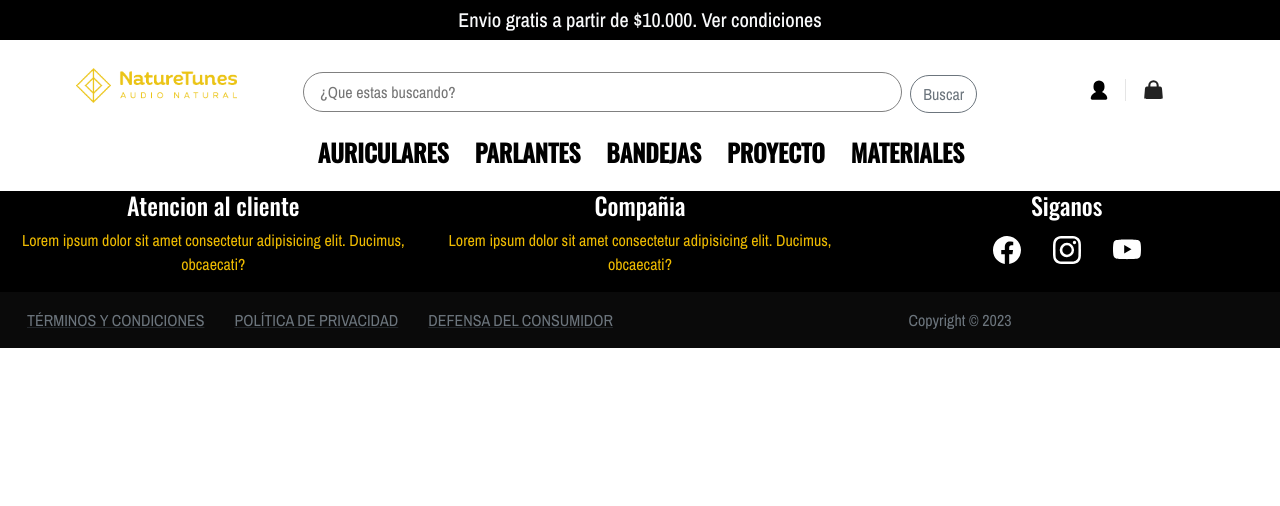
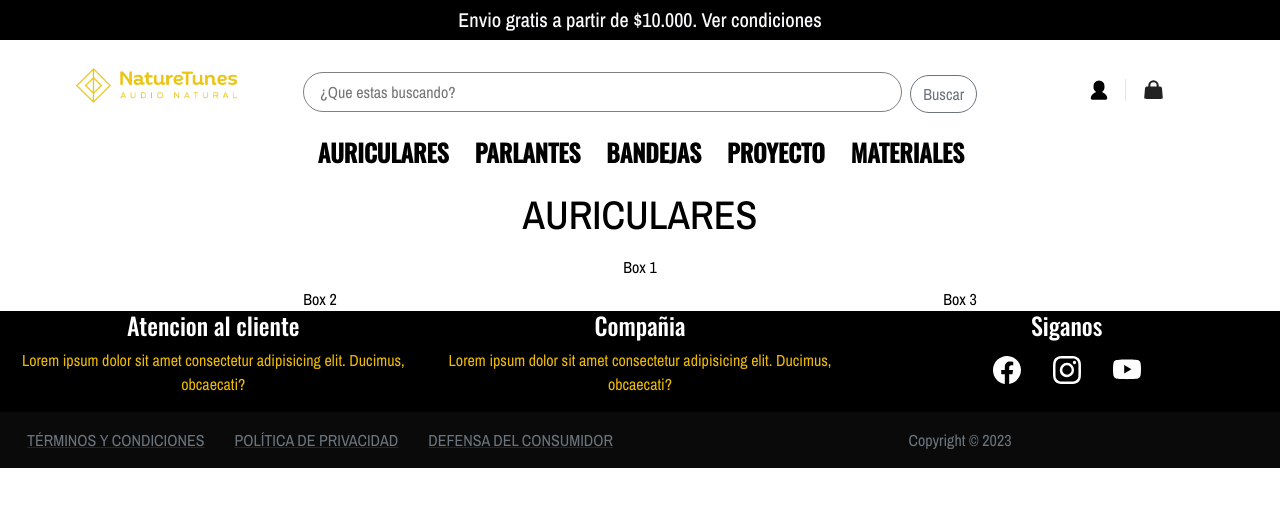
Before and after one commit to MaxiPrandi/NatureTunes, a React (Vite) app in the folder Front/: page /Productos/auriculares in a window 1280 px wide. Shown: the top 506 px of the page. Built offline with nearby package versions, Linux system fonts and the light colour scheme.

Commit message:
hice secciones de productos

```diff
--- a/Front/src/App.jsx
+++ b/Front/src/App.jsx
@@ -4,10 +4,15 @@ import { BrowserRouter, Routes, Route } from 'react-router-dom'
 import { Home } from './home'
 import { NavBar } from './partials/Navbar'
 import { Footer } from './partials/Footer'
-import { Seccion1 } from './Seccion1'
 import { Condicion } from './condiciones'
 import { Login } from './Login'
 import { Cart } from './Cart'
+import { Auriculares } from './Productos/auriculares'
+import { Parlantes } from './Productos/parlantes'
+import { Bandejas } from './Productos/bandejas'
+import { Proyecto } from './Productos/proyecto'
+import { Materiales } from './Productos/materiales'
+
 
 
 function App() {
@@ -18,7 +23,11 @@ function App() {
       <NavBar />
       <Routes>
         <Route path='/' element={<Home />}></Route>
-        <Route path='/Seccion1' element={<Seccion1 />}></Route>
+        <Route path='/Productos/auriculares' element={<Auriculares />}></Route>
+        <Route path='/Productos/parlantes' element={<Parlantes />}></Route>
+        <Route path='/Productos/bandejas' element={<Bandejas />}></Route>
+        <Route path='/Productos/proyecto' element={<Proyecto />}></Route>
+        <Route path='/Productos/materiales' element={<Materiales />}></Route>
         <Route path='/Condiciones' element={<Condicion/>}></Route>
         <Route path='/Login' element={<Login/>}></Route>
         <Route path='/Cart' element={<Cart/>}></Route>
--- /dev/null
+++ b/Front/src/Productos/auriculares.jsx
@@ -0,0 +1,34 @@
+import React from "react";
+import '../../public/styles/App.css'
+import { Container, Row, Col, Form, Button, Image } from "react-bootstrap"
+import { Link } from "react-router-dom";
+
+
+const Auriculares = () => {
+    return (
+        <>
+
+
+            <Container fluid className="contenedor">
+
+                <Row>
+                    <h1>AURICULARES</h1>
+                </Row>
+                <Row>
+                    <Col md={12} className="box1 mt-2">Box 1</Col>
+                    <Col md={6} className="box2 mt-2 ">Box 2</Col>
+                    <Col className="box3 mt-2">Box 3</Col>
+                </Row>
+
+            </Container>
+
+
+
+
+
+        </>
+    )
+}
+
+
+export { Auriculares }
--- /dev/null
+++ b/Front/src/Productos/bandejas.jsx
@@ -0,0 +1,29 @@
+import React from "react";
+import '../../public/styles/App.css'
+import { Container, Row, Col, Form, Button, Image } from "react-bootstrap"
+import { Link } from "react-router-dom";
+
+
+const Bandejas = () => {
+    return (
+        <>
+
+
+            <Container fluid className="contenedor">
+
+                <Row>
+                    <h1>Bandejas</h1>
+                </Row>
+                <Row>
+                    <Col md={12} className="box1 mt-2">Box 1</Col>
+                    <Col md={6} className="box2 mt-2 ">Box 2</Col>
+                    <Col className="box3 mt-2">Box 3</Col>
+                </Row>
+
+            </Container>
+        </>
+    )
+}
+
+
+export { Bandejas }
--- /dev/null
+++ b/Front/src/Productos/materiales.jsx
@@ -0,0 +1,29 @@
+import React from "react";
+import '../../public/styles/App.css'
+import { Container, Row, Col, Form, Button, Image } from "react-bootstrap"
+import { Link } from "react-router-dom";
+
+
+const Materiales= () => {
+    return (
+        <>
+
+
+            <Container fluid className="contenedor">
+
+                <Row>
+                    <h1>Materiales</h1>
+                </Row>
+                <Row>
+                    <Col md={12} className="box1 mt-2">Box 1</Col>
+                    <Col md={6} className="box2 mt-2 ">Box 2</Col>
+                    <Col className="box3 mt-2">Box 3</Col>
+                </Row>
+
+            </Container>
+        </>
+    )
+}
+
+
+export { Materiales }
--- /dev/null
+++ b/Front/src/Productos/parlantes.jsx
@@ -0,0 +1,29 @@
+import React from "react";
+import '../../public/styles/App.css'
+import { Container, Row, Col, Form, Button, Image } from "react-bootstrap"
+import { Link } from "react-router-dom";
+
+
+const Parlantes = () => {
+    return (
+        <>
+
+
+            <Container fluid className="contenedor">
+
+                <Row>
+                    <h1>PARLANTES</h1>
+                </Row>
+                <Row>
+                    <Col md={12} className="box1 mt-2">Box 1</Col>
+                    <Col md={6} className="box2 mt-2 ">Box 2</Col>
+                    <Col className="box3 mt-2">Box 3</Col>
+                </Row>
+
+            </Container>
+        </>
+    )
+}
+
+
+export { Parlantes }
--- a/Front/src/Seccion1.jsx
+++ b/Front/src/Productos/proyecto.jsx
@@ -1,16 +1,18 @@
 import React from "react";
-import '/public/styles/App.css'
-import { Container, Row, Col } from "react-bootstrap"
+import '../../public/styles/App.css'
+import { Container, Row, Col, Form, Button, Image } from "react-bootstrap"
+import { Link } from "react-router-dom";
 
 
+const Proyecto = () => {
+    return (
+        <>
 
-const Seccion1 = () => {
-    return (
-        <div>
+
             <Container fluid className="contenedor">
 
                 <Row>
-                    <h1>Seccion 1</h1>
+                    <h1>PROYECTO</h1>
                 </Row>
                 <Row>
                     <Col md={12} className="box1 mt-2">Box 1</Col>
@@ -19,9 +21,9 @@ const Seccion1 = () => {
                 </Row>
 
             </Container>
-        </div>
-
+        </>
     )
 }
 
-export { Seccion1 }
+
+export { Proyecto }
--- a/Front/src/partials/Navbar.jsx
+++ b/Front/src/partials/Navbar.jsx
@@ -53,11 +53,11 @@ function NavBar() {
             </Row>
             {/* Links de Navbar */}
             <Row className="justify-content-md-center mt-3">
-                <Col xs="12" md="auto"><Link to='/' className="linkk">AURICULARES</Link></Col>
-                <Col xs="12" md="auto"><Link to='/' className="linkk">PARLANTES</Link></Col>
-                <Col xs="12" md="auto"><Link to='/' className="linkk">BANDEJAS</Link></Col>
-                <Col xs="12" md="auto"><Link to='/' className="linkk">PROYECTO</Link></Col>
-                <Col xs="12" md="auto"><Link to='/' className="linkk">MATERIALES</Link></Col>
+                <Col xs="12" md="auto"><Link to='/productos/auriculares' className="linkk">AURICULARES</Link></Col>
+                <Col xs="12" md="auto"><Link to='/productos/parlantes' className="linkk">PARLANTES</Link></Col>
+                <Col xs="12" md="auto"><Link to='/productos/bandejas' className="linkk">BANDEJAS</Link></Col>
+                <Col xs="12" md="auto"><Link to='/productos/proyecto' className="linkk">PROYECTO</Link></Col>
+                <Col xs="12" md="auto"><Link to='/productos/materiales' className="linkk">MATERIALES</Link></Col>
 
             </Row>
 
```
